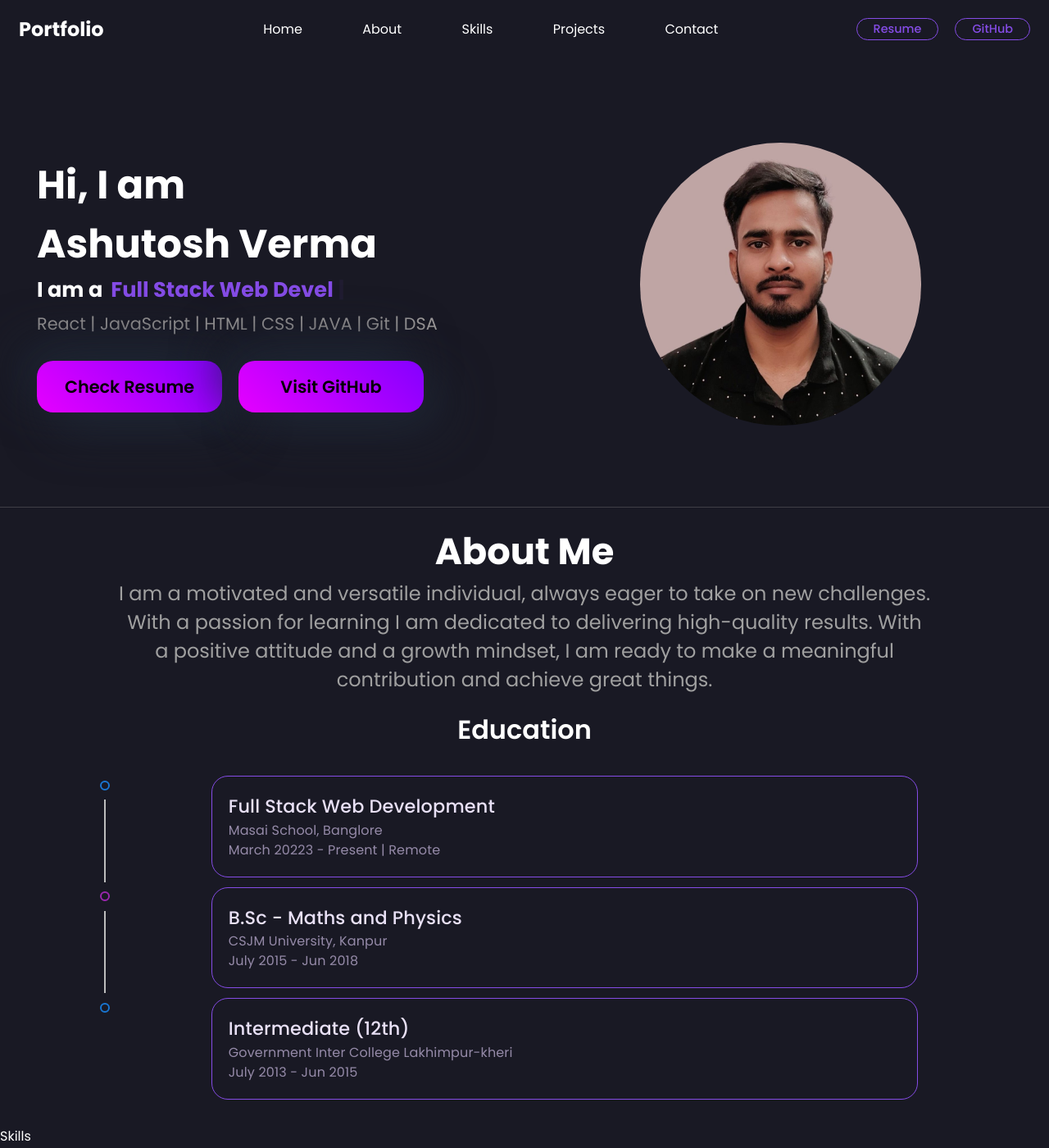
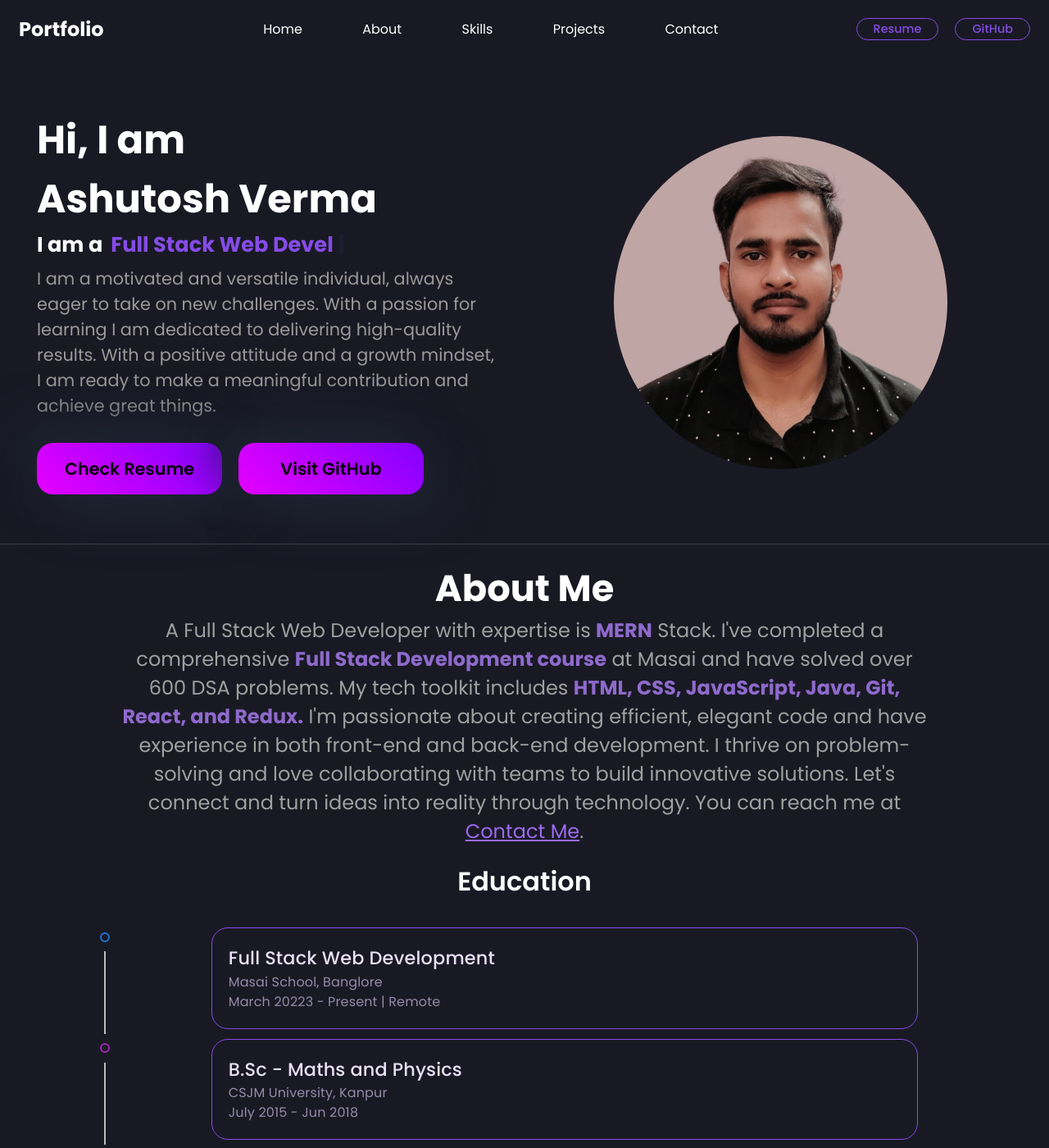
Before and after one commit to 1ashutoshverma/1ashutoshverma.github.io, a React (Vite) app: page / in a window 1280 px wide. Shown: the top 1400 px of the page at 82% size. Built offline with nearby package versions, Linux system fonts and the light colour scheme.

Commit message:
done about page

```diff
--- a/src/components/AboutSection/AboutSection.css
+++ b/src/components/AboutSection/AboutSection.css
@@ -25,8 +25,15 @@
   font-weight: 600;
   padding: 20px 0;
 }
-.education_card > div {
-  /* margin: auto; */
+/* .education_card > div {
+  margin: auto;
+} */
+.contactMe {
+  color: #9b6bee;
+  text-decoration: underline;
+}
+b {
+  color: #8e6acc;
 }
 .education_box {
   border: 1px solid #854ce6;
@@ -34,6 +41,7 @@
   width: 80%;
   padding: 20px;
   margin: auto;
+  font-size: 1em;
 }
 
 .education_box h2 {
@@ -43,4 +51,29 @@
 }
 .education_box p {
   color: #958aa8;
+  font-size: 1em;
 }
+
+@media screen and (width<1150px) {
+  #about {
+    font-size: 13px;
+  }
+  .education_box h2 {
+    font-size: 1.3em;
+  }
+}
+
+@media screen and (width<800px) {
+  #about {
+    font-size: 11px;
+  }
+  .education_box h2 {
+    font-size: 1.1em;
+  }
+}
+
+@media screen and (width<550px) {
+  .education_box h2 {
+    font-size: 0.9em;
+  }
+}
--- a/src/components/AboutSection/AboutSection.jsx
+++ b/src/components/AboutSection/AboutSection.jsx
@@ -15,7 +15,8 @@ function AboutSection() {
     return (
         <div id='about' className='about section'>
             <h1>About Me</h1>
-            <p>I am a motivated and versatile individual, always eager to take on new challenges. With a passion for learning I am dedicated to delivering high-quality results. With a positive attitude and a growth mindset, I am ready to make a meaningful contribution and achieve great things.
+            <p id="user-detail-intro">
+                A Full Stack Web Developer with expertise is <b>MERN</b> Stack. I've completed a comprehensive <b>Full Stack Development course</b> at Masai and have solved over 600 DSA problems. My tech toolkit includes <b>HTML, CSS, JavaScript, Java, Git, React, and Redux.</b> I'm passionate about creating efficient, elegant code and have experience in both front-end and back-end development. I thrive on problem-solving and love collaborating with teams to build innovative solutions. Let's connect and turn ideas into reality through technology. You can reach me at <a href="#contact" className='contactMe'>Contact Me</a>.
             </p>
             <div className='education_card'>
 
@@ -74,7 +75,6 @@ function AboutSection() {
                     {/* timeline Ends here */}
                 </div>
             </div>
-
         </div>
     )
 }
--- a/src/components/HomeSection/HomeSection.css
+++ b/src/components/HomeSection/HomeSection.css
@@ -11,7 +11,7 @@
 }
 
 #left_home {
-  margin: 70px 0;
+  margin: 15px 0;
   width: 50%;
   /* border: 1px solid red; */
   padding: 30px;
@@ -47,12 +47,12 @@
   /* border: 1px solid red; */
 }
 
-#right_home {
-  /* margin: 50px 0; */
-}
+/* #right_home {
+  margin: 50px 0;
+} */
 #home img {
   border-radius: 50%;
-  width: 55%;
+  width: 65%;
 }
 .home_button {
   display: flex;
--- a/src/components/HomeSection/HomeSection.jsx
+++ b/src/components/HomeSection/HomeSection.jsx
@@ -1,6 +1,7 @@
 import React from 'react'
 import style from "./HomeSection.css"
 import Typewriter from 'typewriter-effect';
+import AboutSection from '../AboutSection/AboutSection';
 
 function HomeSection() {
     console.log(style)
@@ -23,7 +24,7 @@ function HomeSection() {
                             />
                         </span>
                     </h3>
-                    <p>React | JavaScript | HTML | CSS | JAVA | Git | DSA</p>
+                    <p>I am a motivated and versatile individual, always eager to take on new challenges. With a passion for learning I am dedicated to delivering high-quality results. With a positive attitude and a growth mindset, I am ready to make a meaningful contribution and achieve great things.</p>
                     <div className='home_button'>
                         <button>Check Resume</button>
                         <button>Visit GitHub</button>
```
